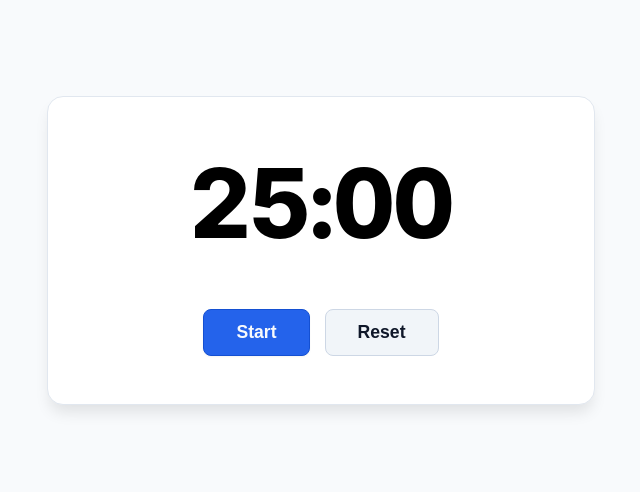
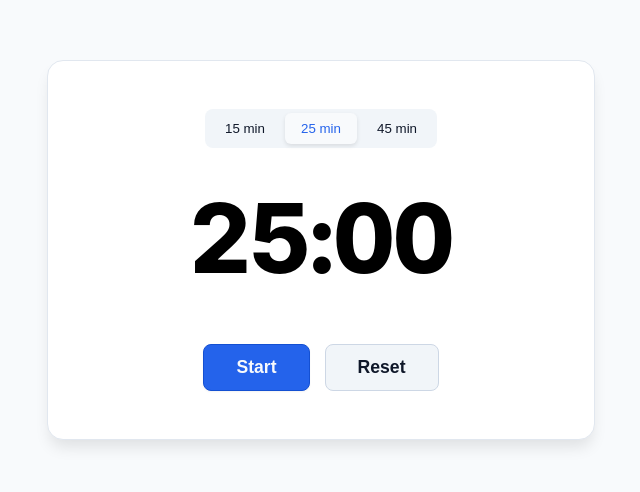
Before and after one commit to fadi-k-karout/pomodoro-timer, a SvelteKit app: page / in a window 1280 px wide. Shown: the part 138-630 px from the top of the page, without its empty margins (319-959 px from the left). Built offline with nearby package versions, Linux system fonts and the light colour scheme.

Commit message:
feat: add timer options for customizable durations

```diff
--- a/src/routes/PomodoroTimer.svelte
+++ b/src/routes/PomodoroTimer.svelte
@@ -1,7 +1,9 @@
 <script lang="ts">
-	let startMinutes: number = 25;
-	let seconds: number = $state(60 * startMinutes);
-	let isRunning: boolean = $state(false);
+	const TIME_OPTIONS = [15, 25, 45] as const;
+	type TimeOption = (typeof TIME_OPTIONS)[number];
+	let startMinutes = $state(25);
+	let seconds = $derived(60 * startMinutes);
+	let isRunning = $state(false);
 	let intervalId: number | undefined;
 
 	const displayTime = $derived.by(() => {
@@ -17,7 +19,7 @@
 	});
 
 	function toggleTimer() {
-        clearInterval(intervalId);
+		clearInterval(intervalId);
 		isRunning = !isRunning;
 
 		if (isRunning) {
@@ -43,9 +45,29 @@
 		stop();
 		seconds = 60 * startMinutes;
 	}
+
+	/**
+	 * Sets the timer duration.
+	 * @param minutes - The duration in minutes.
+	 */
+	function setTimer(minutes: TimeOption) {
+		if (!TIME_OPTIONS.includes(minutes)) return;
+
+		stop();
+		startMinutes = minutes;
+	}
 </script>
 
 <div class="pomodoro-container">
+	<div class="tabs-container">
+		{#each TIME_OPTIONS as minutes (minutes)}
+			<button
+				onclick={() => setTimer(minutes)}
+				class="tab-btn"
+				class:active={startMinutes === minutes}>{minutes} min</button
+			>
+		{/each}
+	</div>
 	<h1 class="timer-display">{displayTime}</h1>
 	<div class="controls">
 		<button onclick={toggleTimer} class="primary-btn"> {isRunning ? 'Pause' : 'Start'}</button>
@@ -65,6 +87,36 @@
 		border: 1px solid var(--border);
 		border-radius: calc(var(--radius) * 2);
 		box-shadow: 0 10px 15px -3px rgba(0, 0, 0, 0.1);
+	}
+	.tabs-container {
+		display: flex;
+		background-color: var(--secondary); /* A muted light gray/offset color */
+		padding: 4px;
+		border-radius: var(--radius);
+		gap: 4px;
+		margin-bottom: 2rem;
+	}
+
+	.tab-btn {
+		flex: 1; /* Makes all tabs equal width */
+		padding: 8px 16px;
+		border: none;
+		background: transparent;
+		color: var(--secondary-foreground);
+		font-weight: 500;
+		cursor: pointer;
+		border-radius: calc(var(--radius) - 2px);
+		transition: all 0.2s ease;
+	}
+
+	.tab-btn.active {
+		background-color: var(--background); /* Matches the card/page background */
+		color: var(--primary);
+		box-shadow: 0 2px 4px rgba(0, 0, 0, 0.1);
+	}
+
+	.tab-btn:hover:not(.active) {
+		background-color: rgba(0, 0, 0, 0.05);
 	}
 	.timer-display {
 		font-size: 6rem;
```
